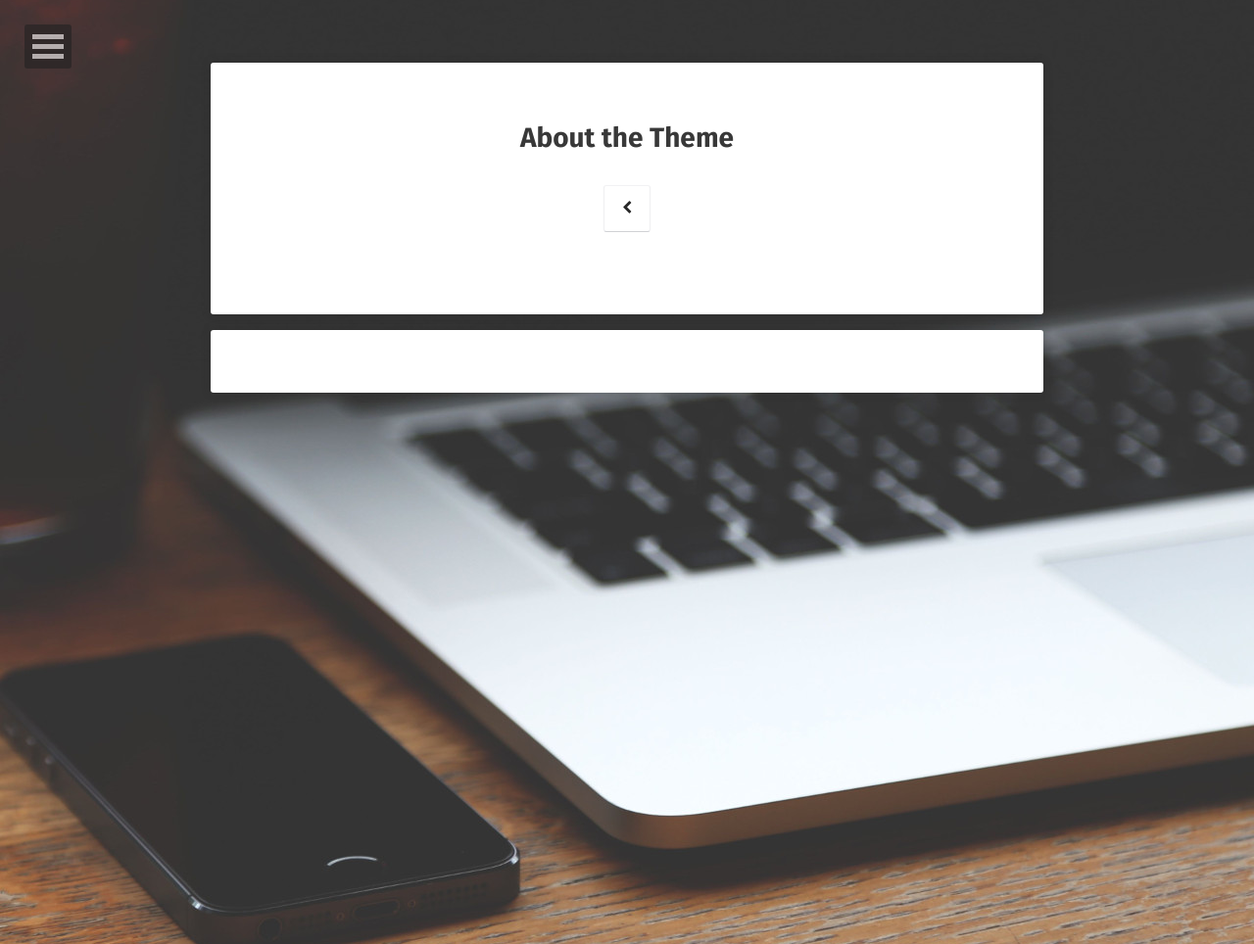
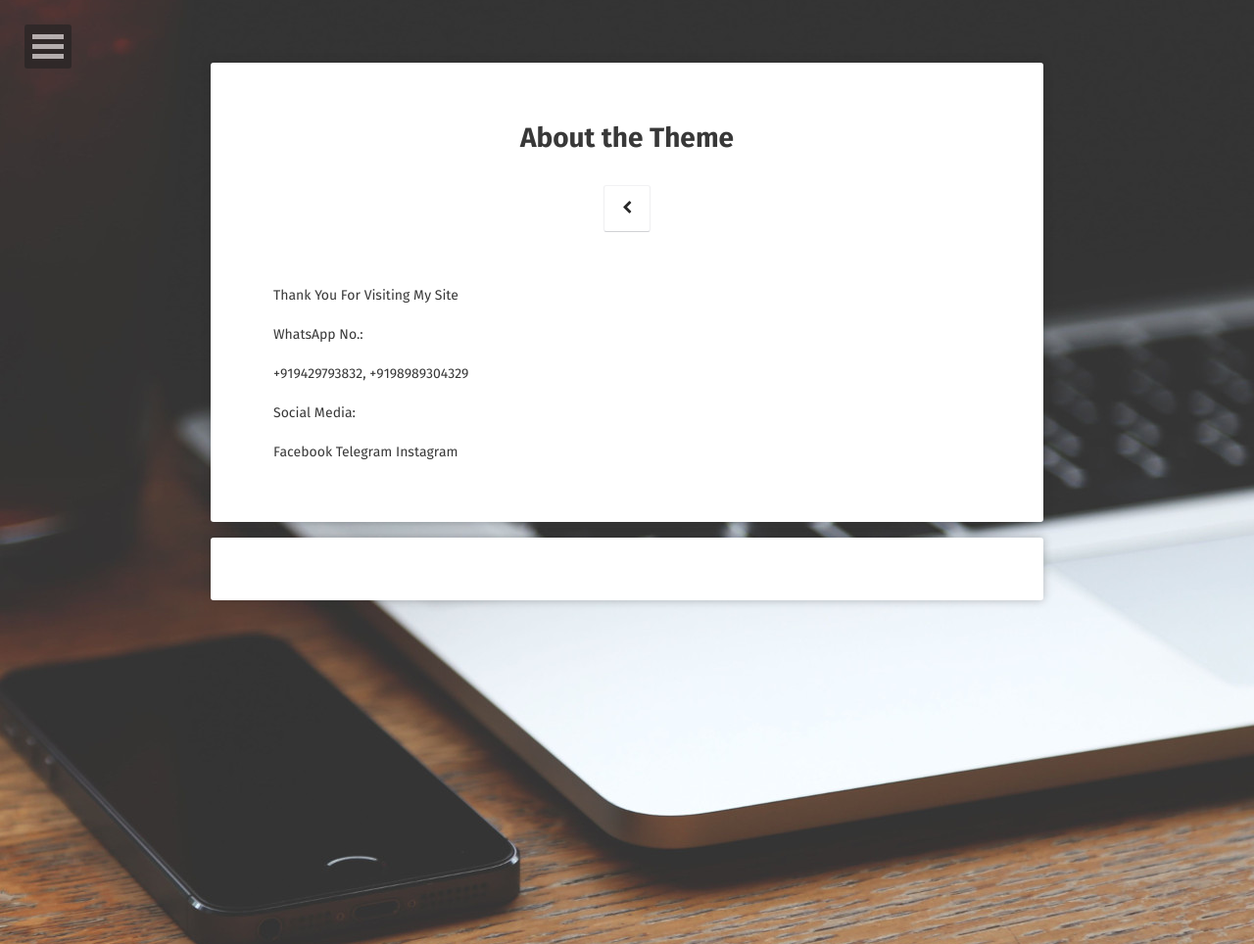
Before and after one commit to sadsouler/webmaking, a Jekyll site: the page built from about/index.md, in a window 1280 px wide. Shown: the whole page at 98% size. Built offline with Jekyll 4.4.1, drawn with Linux system fonts in a browser that asks for light colours; some web fonts are replaced; comment, search, counter and statistics services are not loaded.

Commit message:
Mr Hyde was here …

```diff
--- a/about/index.md
+++ b/about/index.md
@@ -5,3 +5,16 @@ tags: [about, Jekyll, theme, moon]
 date: 2016-03-21
 comments: true
 ---
+
+Thank You For Visiting My Site
+
+WhatsApp No.:
+
++919429793832, +9198989304329
+
+Social Media:
+
+
+Facebook
+Telegram
+Instagram
```
